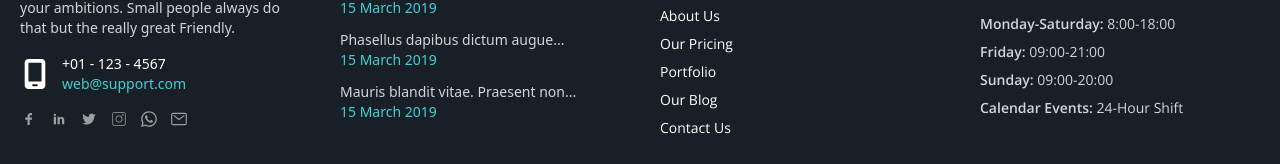
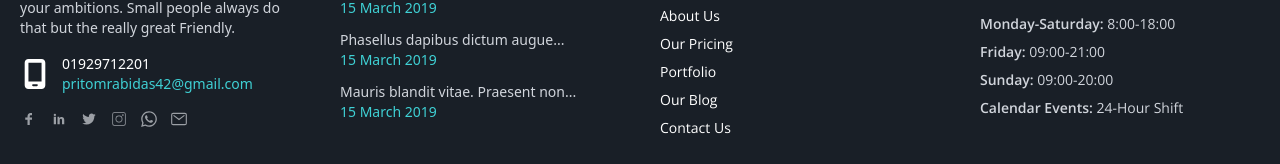
Before and after one commit to pritomrabidas/-parallax-agency-2, a React (Vite) app: page / in a window 1280 px wide. Shown: the part 7081-7245 px from the top of the page. Built offline with nearby package versions, Linux system fonts and the light colour scheme; a web font is replaced by a local one.

Commit message:
no commit

```diff
--- a/src/Components/Footer.jsx
+++ b/src/Components/Footer.jsx
@@ -44,9 +44,9 @@ const Footer = () => {
             <div className="flex items-center gap-3 mb-4">
               <FaMobileScreen className="text-3xl" />
               <p className="text-white text-sm font-Nunito-font font-normal">
-                +01 - 123 - 4567 <br />
+                01929712201 <br />
                 <Link to="" className="text-secandari">
-                  web@support.com
+                  pritomrabidas42@gmail.com
                 </Link>
               </p>
             </div>
@@ -58,7 +58,7 @@ const Footer = () => {
                 <TiSocialFacebook />
               </Link>
               <Link
-                to=""
+                to="https://www.facebook.com/pritomrabidas42"
                 className="text-brand text-lg hover:text-secandari duration-300"
               >
                 <TiSocialLinkedin />
```
